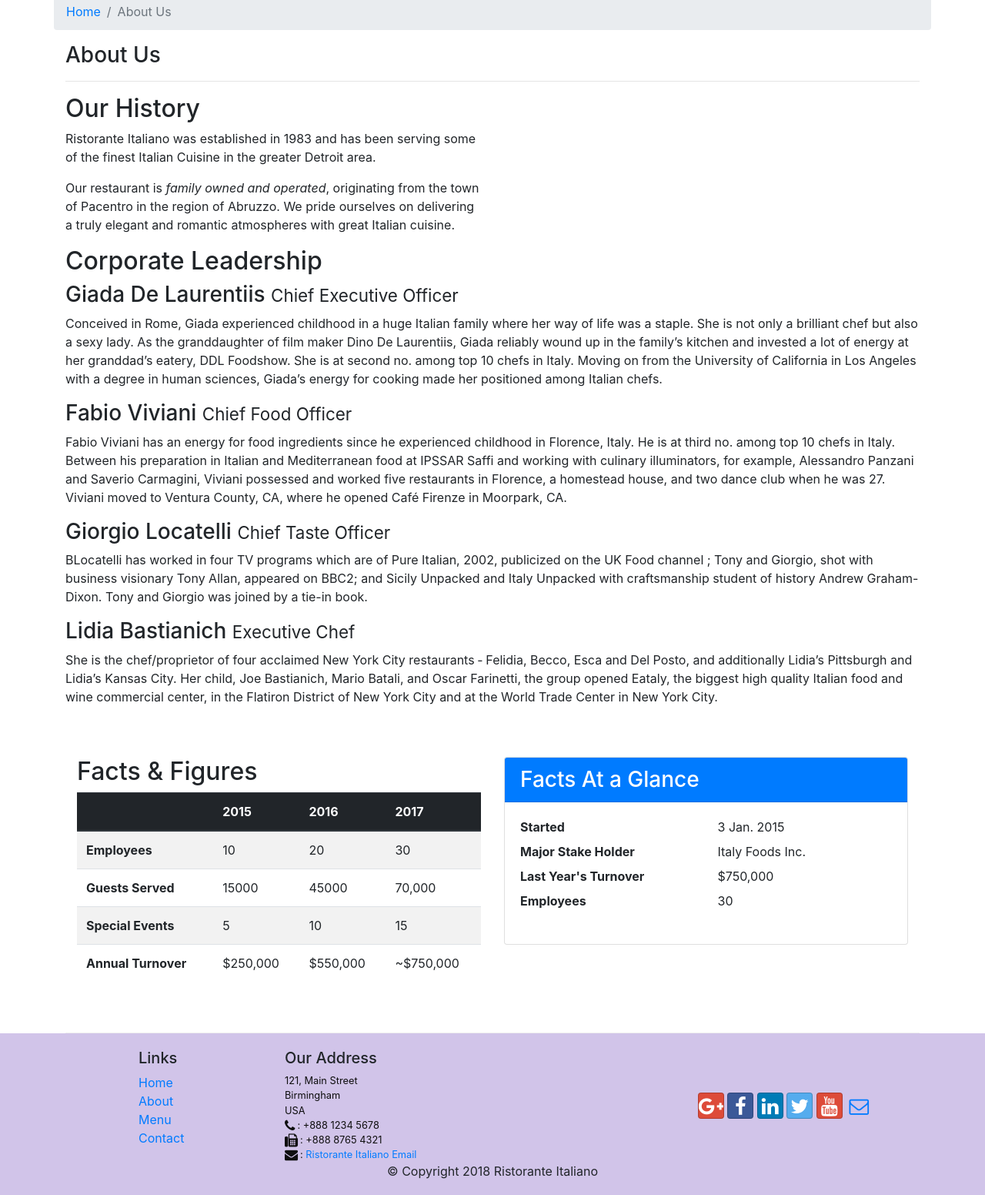
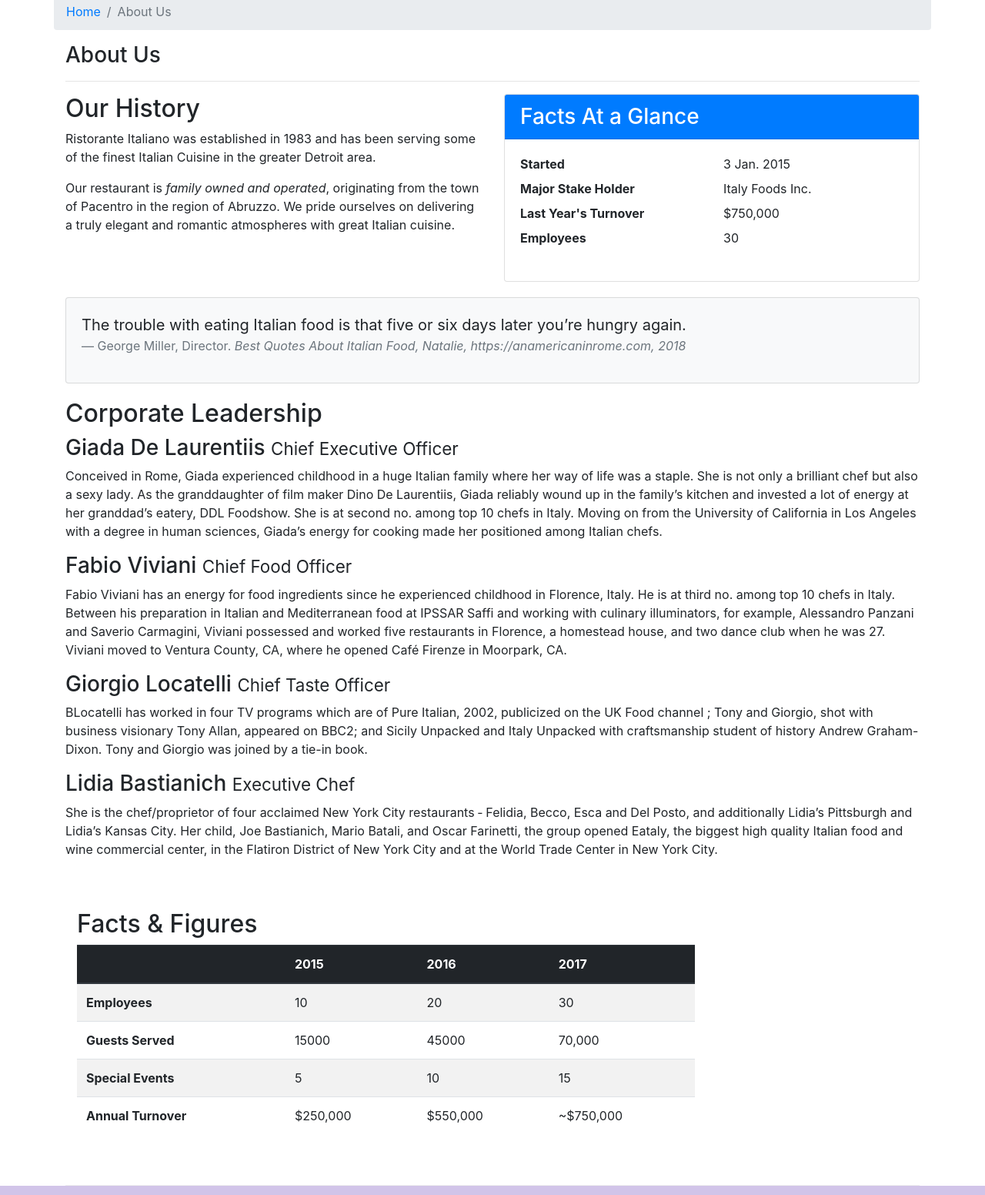
Before and after one commit to naderscode/restaurant-web, a website: page aboutus.html in a window 1280 px wide. Shown: the part 319-1871 px from the top of the page at 77% size. Drawn offline with nearby package versions, Linux system fonts and the light colour scheme.

Commit message:
add a bootstrap card with a blockquote

```diff
--- a/aboutus.html
+++ b/aboutus.html
@@ -60,10 +60,38 @@
                   <p>Ristorante Italiano was established in 1983 and has been serving some of the finest Italian Cuisine in the greater Detroit area.</p>
                   <p>Our restaurant is <em>family owned and operated</em>, originating from the town of Pacentro in the region of Abruzzo. We pride ourselves on delivering a truly elegant and romantic atmospheres with great Italian cuisine.</p>
               </div>
-            <div>
+
+
+                <div class="col-12 col-sm-6">
+                  <div class="card">
+                    <h3 class="card-header bg-primary text-white">Facts At a Glance</h3>
+                      <div class="card-body">
+                          <dl class="row">
+                            <dt class="col-6">Started</dt>
+                              <dd class="col-6">3 Jan. 2015</dd>
+                              <dt class="col-6">Major Stake Holder</dt>
+                              <dd class="col-6">Italy Foods Inc.</dd>
+                              <dt class="col-6">Last Year's Turnover</dt>
+                              <dd class="col-6">$750,000</dd>
+                              <dt class="col-6">Employees</dt>
+                              <dd class="col-6">30</dd>
+                          </dl>
+                      </div>
                     </div>
                   </div>
 
+                  <div class="col-12">
+                      <div class="card card-body bg-light">
+                          <blockquote class="blockquote">
+                              <p class="mb-0">The trouble with eating Italian food is that five or six days later you’re hungry again.</p>
+                              <footer class="blockquote-footer">George Miller, Director.
+                                  <cite title="Source Title">Best Quotes About Italian Food,
+                                  Natalie, https://anamericaninrome.com, 2018</cite>
+                              </footer>
+                          </blockquote>
+                      </div>
+                  </div>
+          </div>
 
           <div class="row">
               <div class="col-12">
@@ -81,8 +109,9 @@
                   <p class="d-none d-sm-block">She is the chef/proprietor of four acclaimed New York City restaurants ‐ Felidia, Becco, Esca and Del Posto, and additionally Lidia’s Pittsburgh and Lidia’s Kansas City. Her child, Joe Bastianich, Mario Batali, and Oscar Farinetti, the group opened Eataly, the biggest high quality Italian food and wine commercial center, in the Flatiron District of New York City and at the World Trade Center in New York City.</em></p>
               </div>
           </div>
+
           <div class="row row-content">
-            <div class="col-12 col-sm-6">
+              <div class="col-12 col-sm-9">
                 <h2>Facts &amp Figures</h2>
                 <div class="table-responsive">
                       <table class="table table-striped">
@@ -123,25 +152,7 @@
                       </table>
                   </div>
                 </div>
-            <div class="col-12 col-sm-6">
-              <div class="card">
-                <h3 class="card-header bg-primary text-white">Facts At a Glance</h3>
-                  <div class="card-body">
-                      <dl class="row">
-                        <dt class="col-6">Started</dt>
-                          <dd class="col-6">3 Jan. 2015</dd>
-                          <dt class="col-6">Major Stake Holder</dt>
-                          <dd class="col-6">Italy Foods Inc.</dd>
-                          <dt class="col-6">Last Year's Turnover</dt>
-                          <dd class="col-6">$750,000</dd>
-                          <dt class="col-6">Employees</dt>
-                          <dd class="col-6">30</dd>
-                      </dl>
               </div>
-          </div>
-      </div>
-            </div>
-
             </div>
 
       <footer class="footer">
--- a/css/styles.css
+++ b/css/styles.css
@@ -41,3 +41,7 @@
 .fa, fa-lg {
   margin-right: 3px;
 }
+
+.card {
+  margin-bottom:20px;
+}
```
Lines whose indentation alone changed are shown as unchanged.
